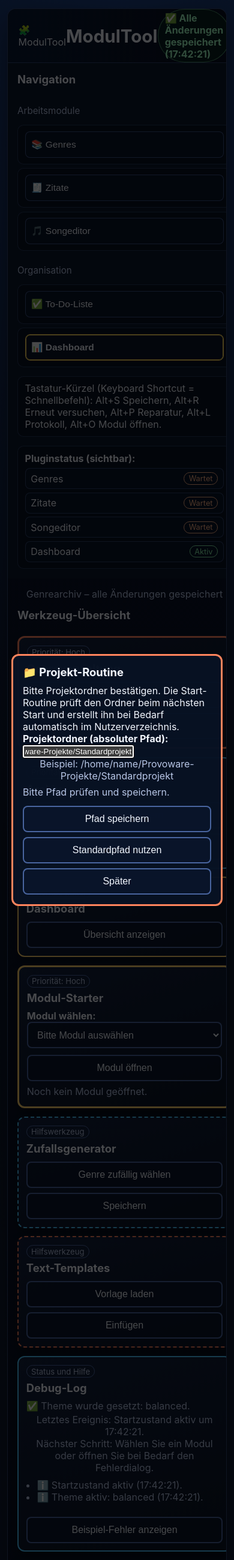
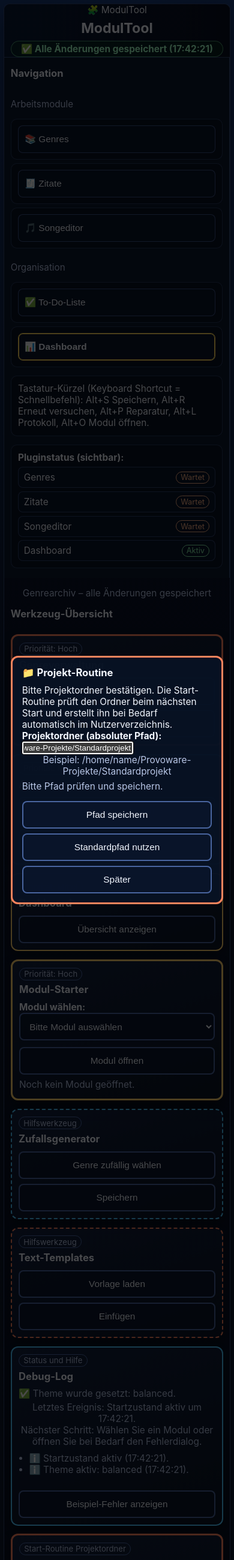
Before and after one commit to provoware/provoware-html-tool, a Python web app: template templates/dashboard_musterseite.html in a window 390 px wide. Shown: the whole page at 60% size. Run offline with Jinja, Linux system fonts and the light colour scheme; the template is opened without the code that fills it, so the values that code supplies are empty.

Commit message:
Verbessere Dashboard für sehr kleine Displays

```diff
--- a/templates/dashboard_musterseite.html
+++ b/templates/dashboard_musterseite.html
@@ -399,6 +399,68 @@
       }
       .card-grid { grid-template-columns: 1fr; }
     }
+
+    @media (max-width: 420px) {
+      body {
+        font-size: 0.96rem;
+      }
+
+      .shell {
+        width: calc(100% - .7rem);
+        margin: .35rem auto;
+        border-radius: 10px;
+      }
+
+      .topbar,
+      .panel,
+      .main,
+      .footer {
+        padding-left: .7rem;
+        padding-right: .7rem;
+      }
+
+      .topbar {
+        gap: .45rem;
+        flex-wrap: wrap;
+        justify-content: center;
+      }
+
+      .headline {
+        width: 100%;
+        font-size: 1.45rem;
+      }
+
+      .status-pill {
+        width: 100%;
+        text-align: center;
+      }
+
+      .tool-card,
+      .settings-item,
+      .quick-help {
+        padding: .7rem;
+      }
+
+      h2 {
+        font-size: 1.04rem;
+      }
+
+      button,
+      select,
+      .nav-button {
+        min-height: 46px;
+        font-size: .96rem;
+      }
+
+      .footer {
+        flex-direction: column;
+        align-items: flex-start;
+        gap: .2rem;
+        min-height: 80px;
+        padding-top: .45rem;
+        padding-bottom: .45rem;
+      }
+    }
   </style>
 </head>
 <body>
@@ -533,6 +595,7 @@
           <li>Protokoll lesen: <code>cat logs/status_summary.txt</code></li>
         </ol>
         <p class="result">Fehlerdialog zeigt immer klare Schritte: „Erneut versuchen“, „Reparatur“, „Protokoll“.</p>
+        <p class="subline">Sehr kleines Display: Nutzen Sie 200% Zoom, Hochformat und den Link „Direkt zum Arbeitsbereich springen“, damit Fokus (aktive Tastatur-Markierung) und Texte klar bleiben.</p>
       </section>
     </section>
 
--- a/todo.txt
+++ b/todo.txt
@@ -1,3 +1,4 @@
+DONE: Dashboard-Feinanpassung für sehr kleine Displays ergänzt (≤420px: bessere Abstände, Fokusfreundlichkeit, lesbare Statuszeile + Hilfehinweis) (2026-02-22)
 DONE: start.sh um einen Schalter `--offline-pack` erweitert, der Offline-Artefakte in data/ vorbereitet und als Archiv bündelt (2026-02-22)
 DONE: Playwright-Offline-Validierung als festen Smoke-Test-Schritt ergänzt (klare Next Steps bei Fehlern) (2026-02-22)
 DONE: Hilfe-/Befehlsübersicht in start.sh um Offline-Paket-Befehl ergänzt (2026-02-22)
@@ -17,7 +18,7 @@ NEXT (Priorität hoch, offen)
 - [x] 99%: start.sh um einen Schalter `--offline-pack` erweitert, der alle Offline-Artefakte in `data/` vorbereitet.
 
 NEXT (Priorität mittel, offen)
-- [ ] 100%: GUI-Hilfebereich um kurzen Abschnitt „Offline testen“ erweitern (einfache Sprache + vollständige Befehle).
+- [x] 100%: GUI-Hilfebereich um kurzen Abschnitt „Sehr kleine Displays“ erweitert (einfache Sprache + klare Next Steps).
 - [ ] 100%: Optionalen CI-Job für Offline-Simulation (ohne Internet) ergänzen.
 
 - [ ] 93%: Projektordner-Pfad in Dashboard zusätzlich in eine bearbeitbare config-Datei spiegeln.
```
Also changed, not shown: data/version_registry.json (+6 -6 lines), CHANGELOG.md, README.md.
